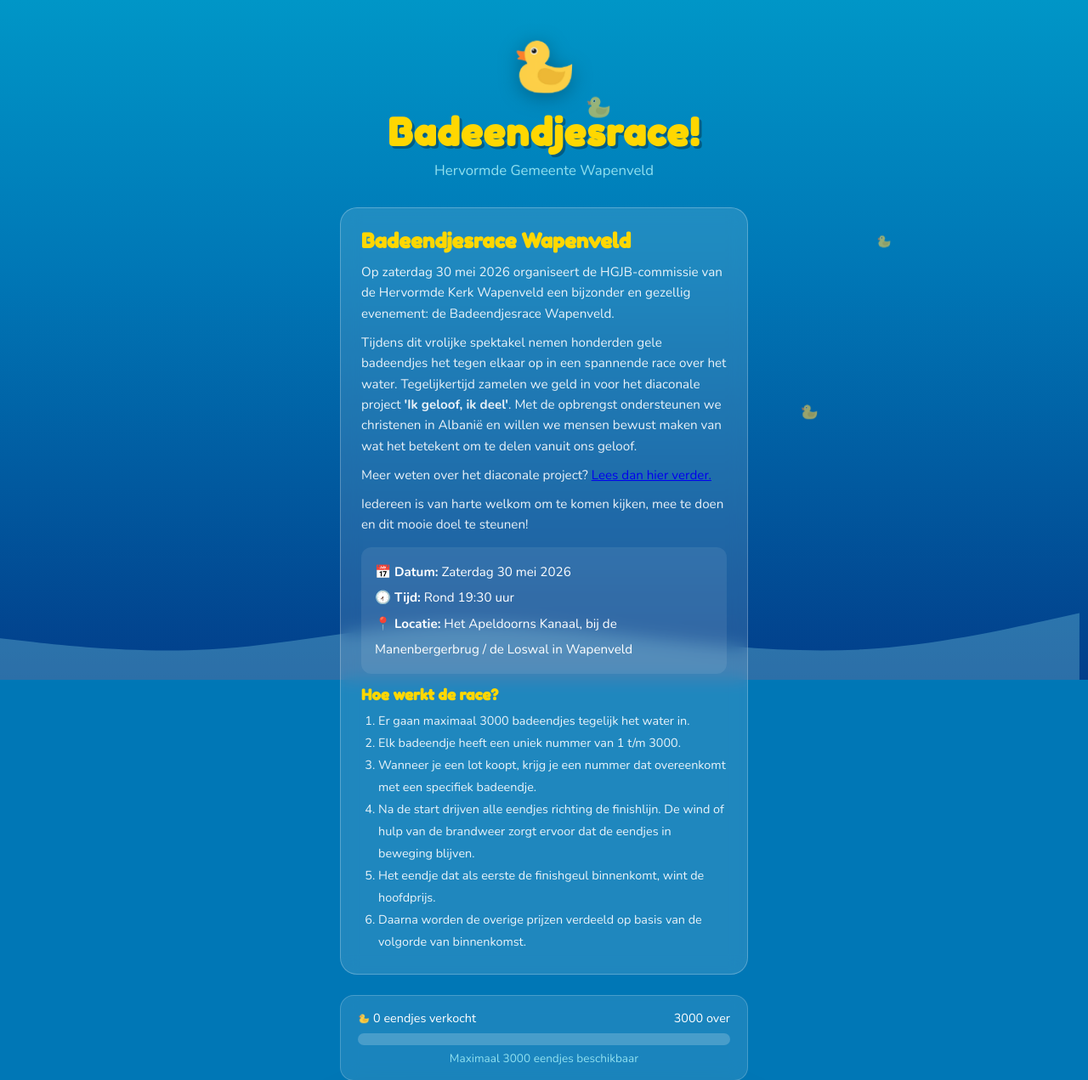
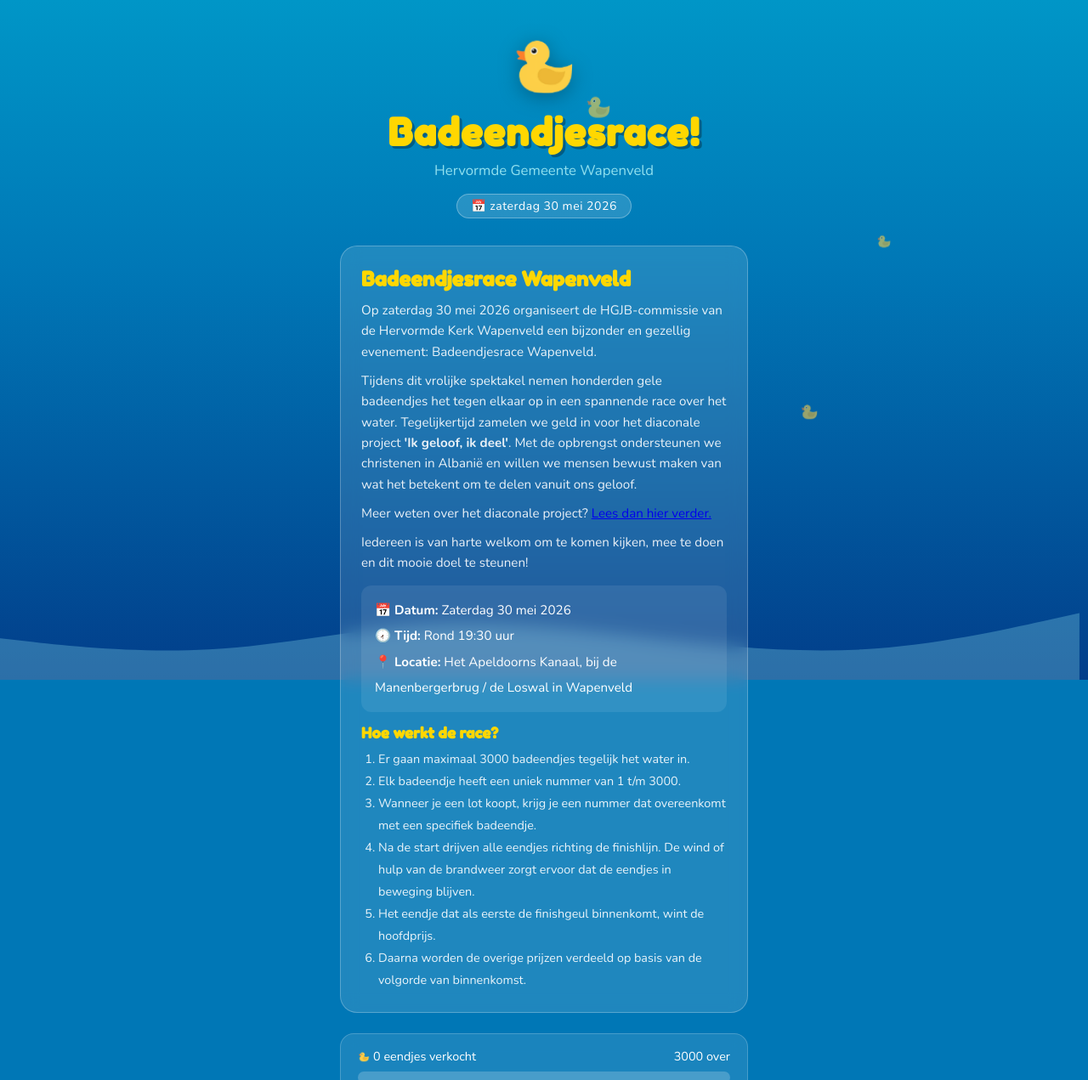
Before and after one commit to palmw01/eendjesrace, a Flask app: page / in a window 1280 px wide. Shown: the top 1271 px of the page at 85% size. Run offline with Flask 3, Linux system fonts and the light colour scheme; data comes from the database, SQL or seed files in the repository; data that the repository does not hold is empty; parts of the project's set-up code (start-up, migrations or seed data) failed here and were passed over.

Commit message:
Voeg datum-badge toe aan homepage-header
Co-Authored-By: Claude Sonnet 4.6 <noreply@anthropic.com>

```diff
--- a/templates/index.html
+++ b/templates/index.html
@@ -107,6 +107,17 @@
       color: var(--lichtblauw);
       font-size: 1.05rem;
       margin-top: 6px;
+    }
+    .datum-badge {
+      display: inline-block;
+      margin-top: 10px;
+      padding: 4px 16px;
+      background: rgba(255,255,255,0.15);
+      border: 1px solid rgba(255,255,255,0.3);
+      border-radius: 99px;
+      font-size: 0.88rem;
+      color: white;
+      letter-spacing: 0.5px;
     }
 
     /* Voortgangsbalk */
@@ -395,6 +406,7 @@
     <img class="eend-groot" src="{{ url_for('static', filename='img/eend.png') }}" alt="badeend">
     <h1>Badeendjesrace!</h1>
     <p>Hervormde Gemeente Wapenveld</p>
+    <p><span class="datum-badge">📅 zaterdag 30 mei 2026</span></p>
   </header>
 
   <!-- Evenementinformatie -->
@@ -402,7 +414,7 @@
     <h2>Badeendjesrace Wapenveld</h2>
     <p>
       Op zaterdag 30 mei 2026 organiseert de HGJB-commissie van de Hervormde Kerk Wapenveld
-      een bijzonder en gezellig evenement: de Badeendjesrace Wapenveld.
+      een bijzonder en gezellig evenement: Badeendjesrace Wapenveld.
     </p>
     <p>
       Tijdens dit vrolijke spektakel nemen honderden gele badeendjes het tegen elkaar op in een
```
